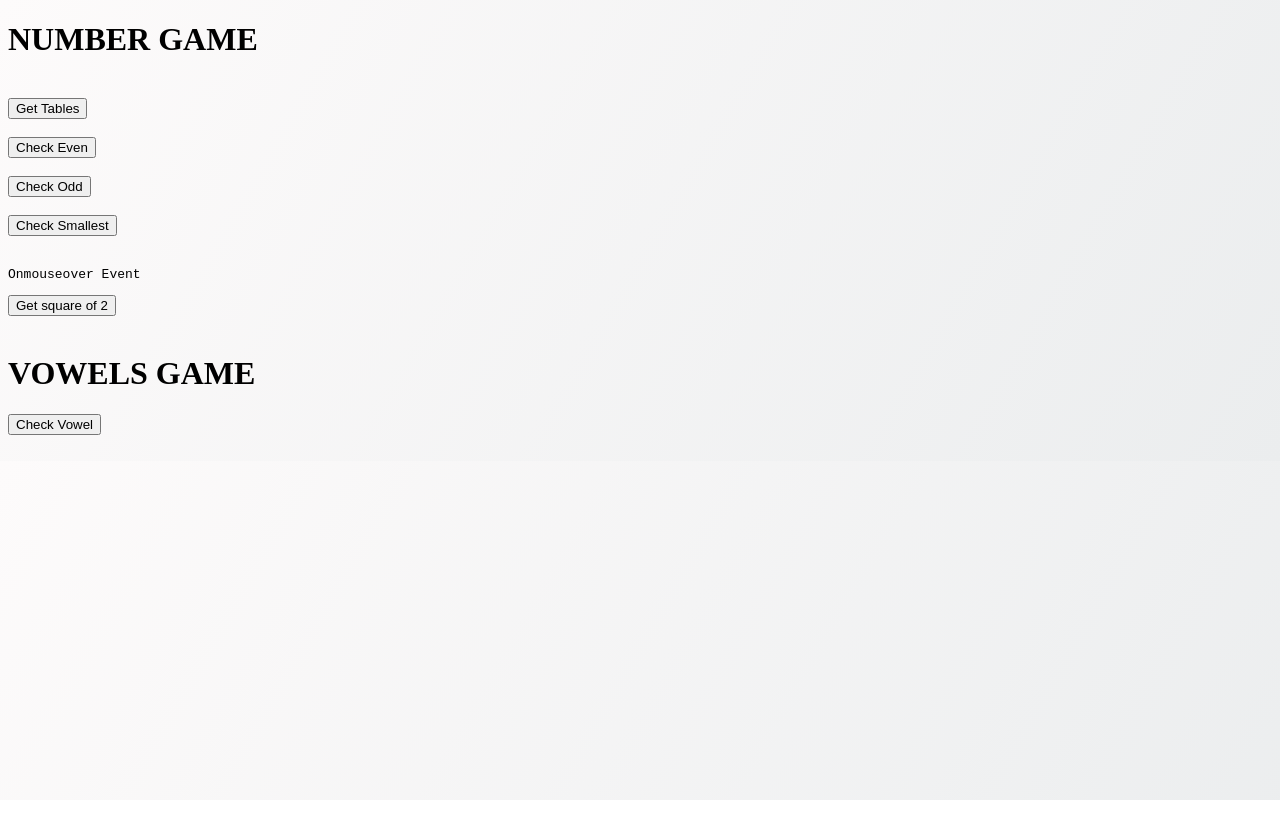
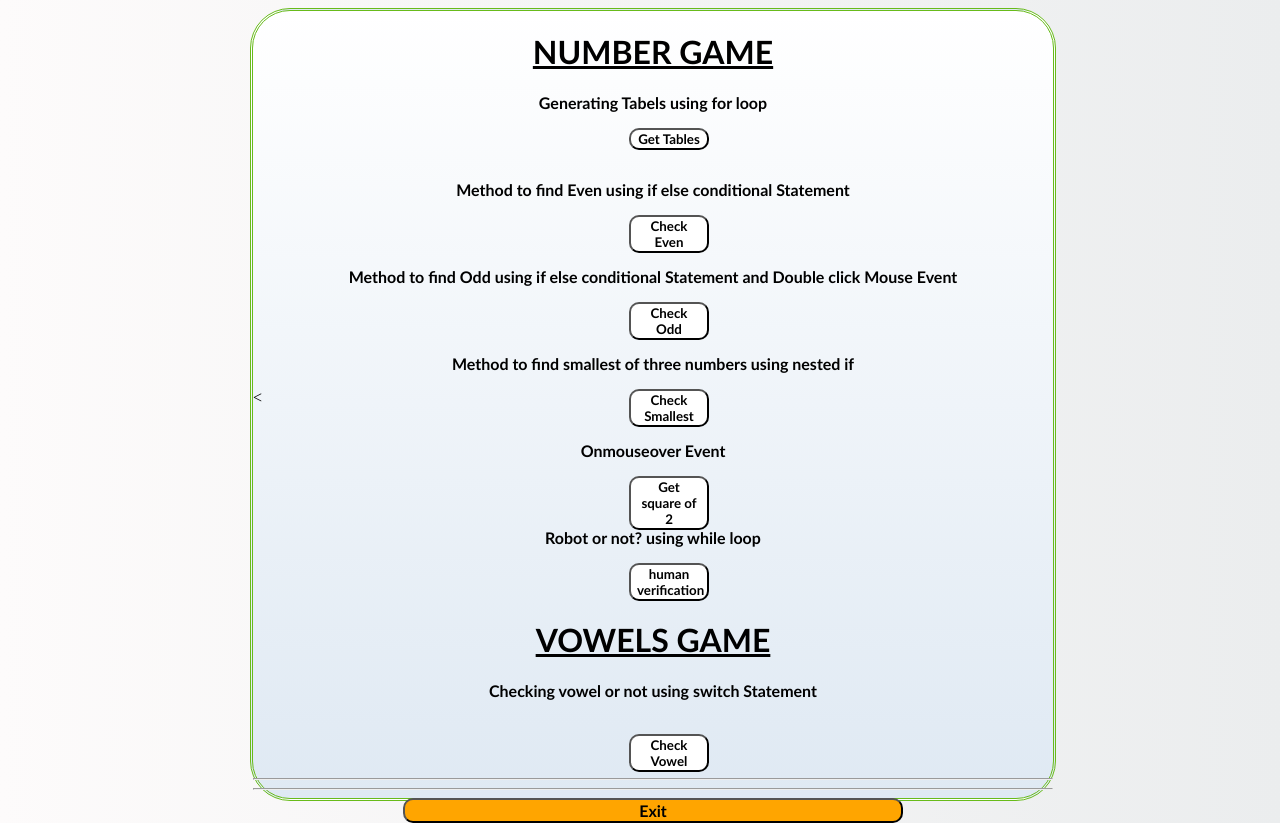
Before and after one commit to Deepakrio/dlithe-.NET-full-Stack-development_march-may-2022, a plain HTML site: page frontend/javascript/controls.html in a window 1280 px wide. Before the commit the page ends 800 px from the top, so only its background shows below. Drawn offline with Linux system fonts and the light colour scheme.

Commit message:
commit javascript

```diff
--- a/frontend/javascript/controls.html
+++ b/frontend/javascript/controls.html
@@ -11,21 +11,89 @@
         {
             background-image: linear-gradient(120deg, #fdfbfb 0%, #ebedee 100%);
         }
+
+        .window
+        {
+            position:absolute;
+            border-color: rgb(104, 187, 26);
+            border-style: double;
+            border-radius: 40px;
+
+            width: 800px;
+            left: 250px;
+            background-image: linear-gradient(to top, #dfe9f3 0%, white 100%);        }
+
+        .window button
+        {
+            position: absolute;
+            width: 80px;
+            left: 47%;
+            border-color: black;
+            border-radius: 10px;
+            background-color: white;
+            text-align: center;
+            font-family: 'Trebuchet MS', 'Lucida Sans Unicode', 'Lucida Grande', 'Lucida Sans', Arial, sans-serif;
+            font-weight: bold;
+
+        }
+        .window button:hover
+        {
+            background-color: bisque;
+            color: blue;
+        }
+        h1
+        {
+            font-size: 32px;
+            font-family: 'Trebuchet MS', 'Lucida Sans Unicode', 'Lucida Grande', 'Lucida Sans', Arial, sans-serif;
+            font-weight: bold;
+            text-align: center;
+            text-decoration: underline;
+        }
+
+        h3
+        {
+            font-size: 16px;
+            font-family: 'Trebuchet MS', 'Lucida Sans Unicode', 'Lucida Grande', 'Lucida Sans', Arial, sans-serif;
+            font-weight: bold;
+            text-align: center;
+        }
+        #ex
+        {
+            width: 500px;
+            left: 150px;
+            font-size: 16px;
+            background-color: orange;
+        }
     </style>
 
 </head>
 <body>
+    <div class="window">
+    <h1>NUMBER GAME</h1>
+    <h3>Generating Tabels using for loop</h3>
+    <button type="button" onclick="tabels()" >Get Tables</button><br><br>
 
-    <h1>NUMBER GAME</h1><br>
-    <button type="button" onclick="tabels()" >Get Tables</button><br><br>
+    <h3>Method to find Even using if else conditional Statement</h3>
     <button type="button" onclick="even()">Check Even</button><br><br>
+
+    <h3>Method to find Odd using if else conditional Statement and Double click Mouse Event</h3>
     <button type="button" ondblclick="odd()">Check Odd</button><br><br>
+
+    <h3>Method to find smallest of three numbers using nested if</h3><
     <button type="button" onclick="small()">Check Smallest</button><br><br>
-    <pre>Onmouseover Event</pre>
+
+    <h3>Onmouseover Event</h3>
     <button type="button" onmouseover="sqr(2)">Get square of 2</button><br><br>
 
+    <h3>Robot or not? using while loop</h3>
+    <button type="button" onclick="robot()">human verification</button><br><br>
+
     <h1>VOWELS GAME</h1>
-    <button type="button" onclick="vowel()">Check Vowel</button><br><br>
+    <h3>Checking vowel or not using switch Statement</h3><br>
+    <button type="button" onclick="vowel()">Check Vowel</button><br><br><hr><hr>
+
+    <button id="ex" type="button" onclick="exit()">Exit</button>
+</div>
 
 </body>
 </html>
--- a/frontend/javascript/controlstms.js
+++ b/frontend/javascript/controlstms.js
@@ -81,8 +81,8 @@ function even()
 function small()
         {
             var n1= prompt("Enter the first Number")
-            var n2= prompt("Enter the first Number")
-            var n3= prompt("Enter the first Number")
+            var n2= prompt("Enter the Second Number")
+            var n3= prompt("Enter the Third Number")
             var result;
 
             if(n1<n2)
@@ -110,3 +110,30 @@ function small()
 
         document.write("Square of "+num1+ " = " +num1*num1);
     }
+
+//Human Verification using while loop
+
+    function robot()
+    {
+        var que = prompt("What is 10+2")
+        while(que==12)
+        {
+            window.location= "https://www.google.com/search";
+        }
+        document.write("ERROR 404 ");
+    }
+
+//confirm box
+
+    function exit()
+    {
+        var msg = confirm("Do you exit");
+        if(msg)
+        {
+            window.location= "https://www.google.com/search";
+        }
+        else
+        {
+            alert("Thanks for staying in the page")
+        }
+    }
```
Also changed, not shown: frontend/mini project/homepage.html (+3 -3 lines), frontend/mini project/signup.html (renamed from frontend/mini project/signin.html, +1 -1 lines), frontend/mini project/style.css (+21 -8 lines).
